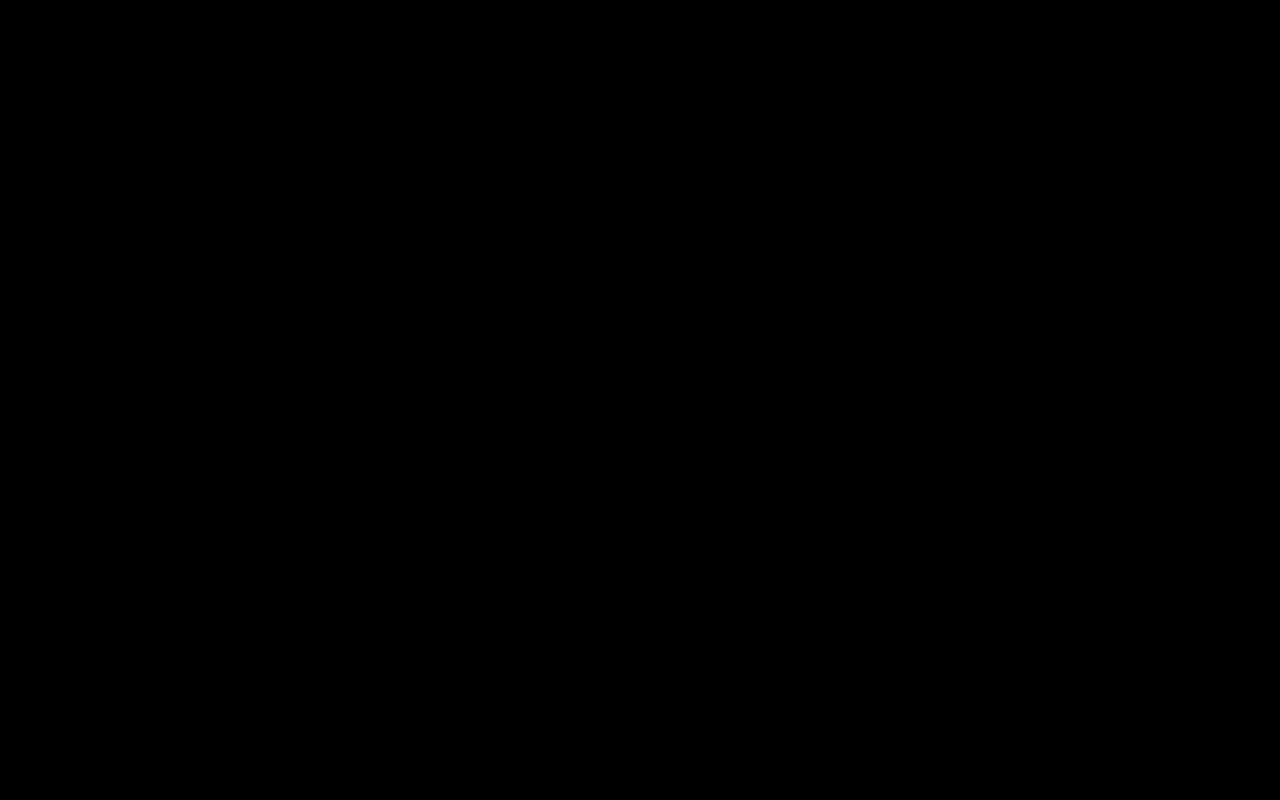
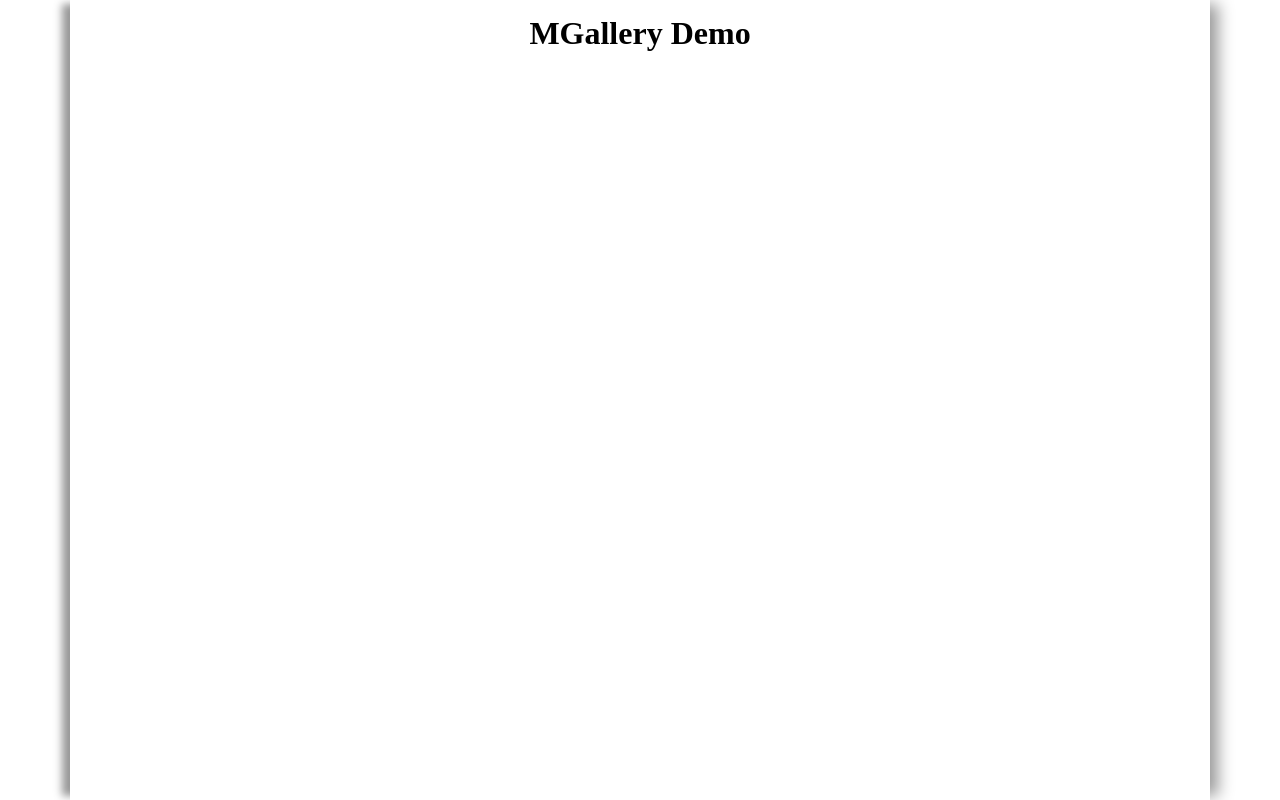
Before and after one commit to matheenpasha/MGallery, a plain HTML site: page index.html in a window 1280 px wide. Drawn offline with Linux system fonts and the light colour scheme.

Commit message:
Demo html and styling

```diff
--- a/index.html
+++ b/index.html
@@ -6,13 +6,37 @@
     <link rel="stylesheet" href="css/mgallery.css"/>
     <title>MGallery Demo</title>
     <style>
+        html, body {
+            width: 100%;
+            height: 100%;
+            margin: 0 auto;
+            padding: 0;
+        }
+        #page {
+            width: 100%;
+            height: 100%;
+        }
+        .content-width {
+            min-width:283px;
+            max-width:1140px;
+            margin: 0 auto;
+            height:100%;
+            box-shadow: 12px 0 15px -4px #999, -12px 0 8px -4px #999;
+        }
 
+        .content-width h1.title {
+            margin-top: 0;
+            padding-top: 15px;
+            text-align: center;
+        }
     </style>
 
 </head>
 <body>
 <div id="page">
-    <div id="mobile-gallery" class="quadratic preview hide-controls">
+    <div class="content-width">
+    <h1 class="title">MGallery Demo</h1>
+    <div id="mobile-gallery" class="quadratic hide preview hide-controls">
         <div class="title b"><span></span><i class="caret close b"></i></div>
         <a href="#" class="button transparent b close">Back</a>
         <div class="viewport">
@@ -31,6 +55,7 @@
             <i class="caret next b hide"></i>
         </div>
     </div>
+    </div>
 </div>
 
 <script type="text/javascript" src="js/MGallery.js"></script>
```
